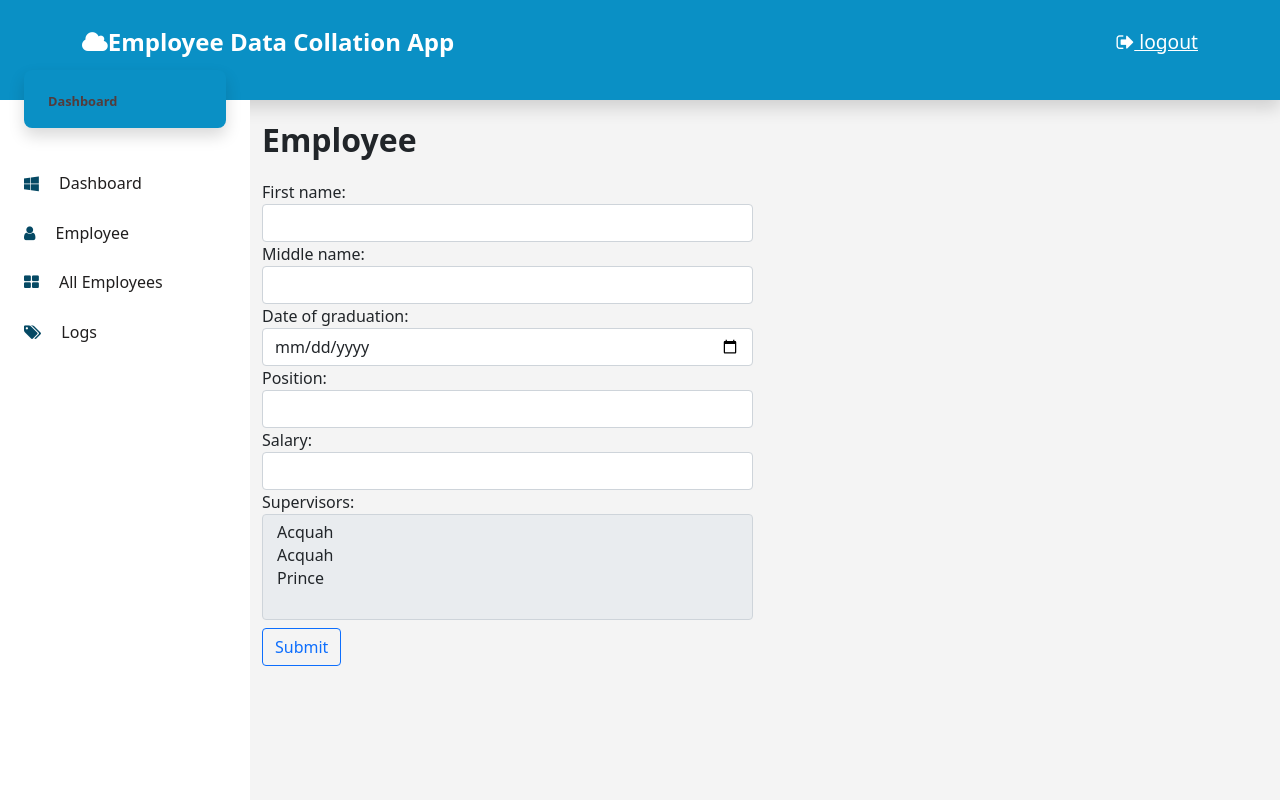
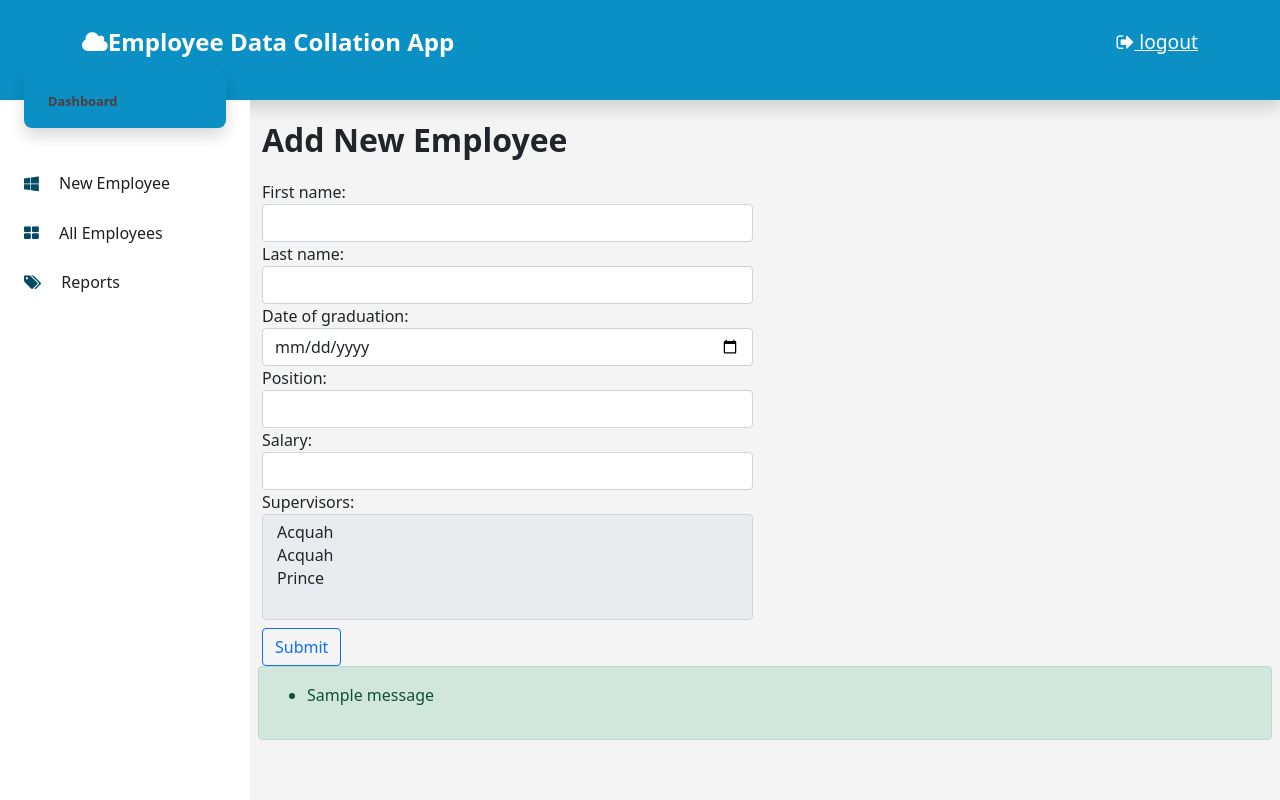
Before and after one commit to AckomPrince/employee-data-management, a Django app: template employee/templates/employee/index.html in a window 1280 px wide. Run offline with Django 3.2, Linux system fonts and the light colour scheme; the template is opened without the code that fills it: values that come from a table or form of the project are taken from there, others are empty; data comes from the database, SQL or seed files in the repository; one stand-in notice (Sample message) is shown; some libraries are stand-ins or nearby versions.

Commit message:
update pages

```diff
--- a/account/templates/account/login.html
+++ b/account/templates/account/login.html
@@ -46,7 +46,7 @@
                 <p class="text__faint small">
 
                 </p>
-                <p class="text__line-through text-center">
+                <p class=" text-center">
                   Access your account from here
                 </p>
               </div><!-- /d-flex -->
--- a/employee/models.py
+++ b/employee/models.py
@@ -16,7 +16,7 @@ class Supervisor(models.Model):
 
 class Employee(models.Model):
   first_name = models.CharField(max_length=50)
-  middle_name = models.CharField(max_length=50)
+  last_name = models.CharField(max_length=50)
   date_of_graduation = models.DateField()
   date_of_employment = models.DateField(auto_now=True)
   position = models.CharField(max_length=100)
@@ -35,7 +35,7 @@ class Employee(models.Model):
 
   @property
   def create_employee_code(self):
-    code = '{}{}-{}'.format(self.first_name[0].upper(), self.middle_name[0].upper(), str(secrets.randbits(20))[:3])
+    code = '{}{}-{}'.format(self.first_name[0].upper(), self.last_name[0].upper(), str(secrets.randbits(20))[:3])
     return code
 
   @property
@@ -50,11 +50,6 @@ class Employee(models.Model):
 
 
 
-
-
-
-
-
 class Log(models.Model):
   timestamp = models.DateTimeField(auto_now_add=True)
   no_employee_records = models.IntegerField()
--- a/employee/signals.py
+++ b/employee/signals.py
@@ -4,8 +4,8 @@ import secrets
 
 from .models import Supervisor, Employee, Log
 
-def create_employee_code(first_name, middle_name):
-  code = '{}{}-{}'.format(first_name[0].upper(), middle_name[0].upper(), str(secrets.randbits(20))[:3])
+def create_employee_code(first_name, last_name):
+  code = '{}{}-{}'.format(first_name[0].upper(), last_name[0].upper(), str(secrets.randbits(20))[:3])
   return code
 
 @receiver(sender=Employee, signal=post_save)
@@ -16,7 +16,7 @@ def create_supervisor_signal(sender,instance, created, **kwargs):
     emp.save()
 
     print('Created Employee', instance)
-    supervisor = Supervisor.objects.create(employee_id = instance.id, first_name=instance.first_name, middle_name=instance.middle_name)
+    supervisor = Supervisor.objects.create(employee_id = instance.id, first_name=instance.first_name, middle_name=instance.last_name)
     supervisor.save()
 
     # Log.objects.create()
--- a/employee/templates/employee/index.html
+++ b/employee/templates/employee/index.html
@@ -6,7 +6,7 @@
 
   <div class="heading">
     <p class="">
-      Employee
+     Add New Employee
     </p>
   </div>
   <div class="row">
--- a/employee/urls.py
+++ b/employee/urls.py
@@ -1,5 +1,5 @@
 from django.urls import path
-from .views import home, logs, add_employee_csv, view_all_employees, get_all_employees
+from .views import home, logs, add_employee_csv, view_all_employees, get_all_employees, delete_employment, update_employee
 
 
 app_name = 'employee'
@@ -7,6 +7,8 @@ app_name = 'employee'
 urlpatterns = [
   path('', home, name='dashboard'),
   path('employee/all', view_all_employees, name='all_employees'),
+  path('employee/<employee_id>/delete', delete_employment, name = "delete_employee"),
+  path('update/<employee_id>/employee', update_employee, name = "update_employee"),
   path('employee', get_all_employees, name='get_all_employees'),
   path('add_employee', add_employee_csv, name='add_employee'),
   path('logs', logs, name='logs')
--- a/templates/base.html
+++ b/templates/base.html
@@ -55,16 +55,15 @@
       </div>
       <ul class='list-unstyled custom-nav'>
         <li class="custom-nav__link">
-          <a href="{% url 'employee:dashboard' %}" class=""><label for=""><i class="fa fa-windows"></i> Dashboard</label></a>
+          <a href="{% url 'employee:dashboard' %}" class=""><label for=""><i class="fa fa-windows"></i> New Employee</label></a>
         </li>
         <li class="custom-nav__link">
-          <a href="{% url 'employee:add_employee' %}" class=""><label for=""><i class="fa fa-user"></i> Employee</label></a>
         </li>
         <li class="custom-nav__link">
           <a href="{% url 'employee:all_employees' %}" class=""><label for=""><i class="fa fa-th-large"></i> All Employees</label></a>
         </li>
         <li class="custom-nav__link">
-          <a href="{% url 'employee:logs' %}" class=""><label for=""><i class="fa fa-tags"></i> Logs</label></a>
+          <a href="{% url 'employee:logs' %}" class=""><label for=""><i class="fa fa-tags"></i> Reports</label></a>
         </li>
         <!-- <li class="custom-nav__link">
           <a href="" class=""><label for=""><i class="fa fa-braille"></i> All services</label></a>
@@ -74,7 +73,9 @@
         </li> -->
       </ul>
     </div>
+
     <div class="main__body">
+
       <div class="container">
 
         {% block Content %}
@@ -87,8 +88,21 @@
 
 
       </div><!-- /Container -->
+     <div class="px-2">
+      {% if messages %}
+        {% for message in messages %}
+            <div class="alert alert-{{ message.tags }}">
+                <ul>
+                    <li>{{ message|safe }}</li>
+                </ul>
+            </div>
+        {% endfor %}
+      {% endif %}
+      {% block main_content %}{% endblock main_content %}
+    </div>
     </div>
   </section>
+
   {% block Script %}
 
   {% endblock Script %}
```
Also changed, not shown: employee/templates/employee/list_employees.html (added, +35 -0 lines), employee/views.py (+73 -32 lines), employee/migrations/0002_rename_middle_name_employee_last_name.py (added).
